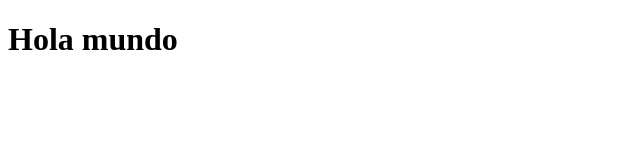
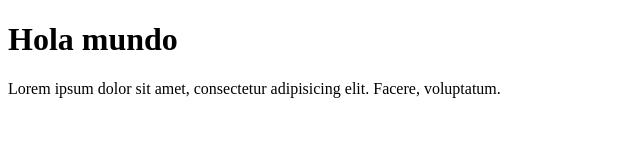
Before and after one commit to kevinrivera20/practicaGit, a plain HTML site: page index.html in a window 1280 px wide. Shown: the whole page, without its empty margins (0-640 px from the left). Drawn offline with Linux system fonts and the light colour scheme.

Commit message:
Cree otra cosa

```diff
--- a/index.html
+++ b/index.html
@@ -8,5 +8,6 @@
 </head>
 <body>
     <h1>Hola mundo</h1>
+    <p>Lorem ipsum dolor sit amet, consectetur adipisicing elit. Facere, voluptatum.</p>
 </body>
 </html>
```
